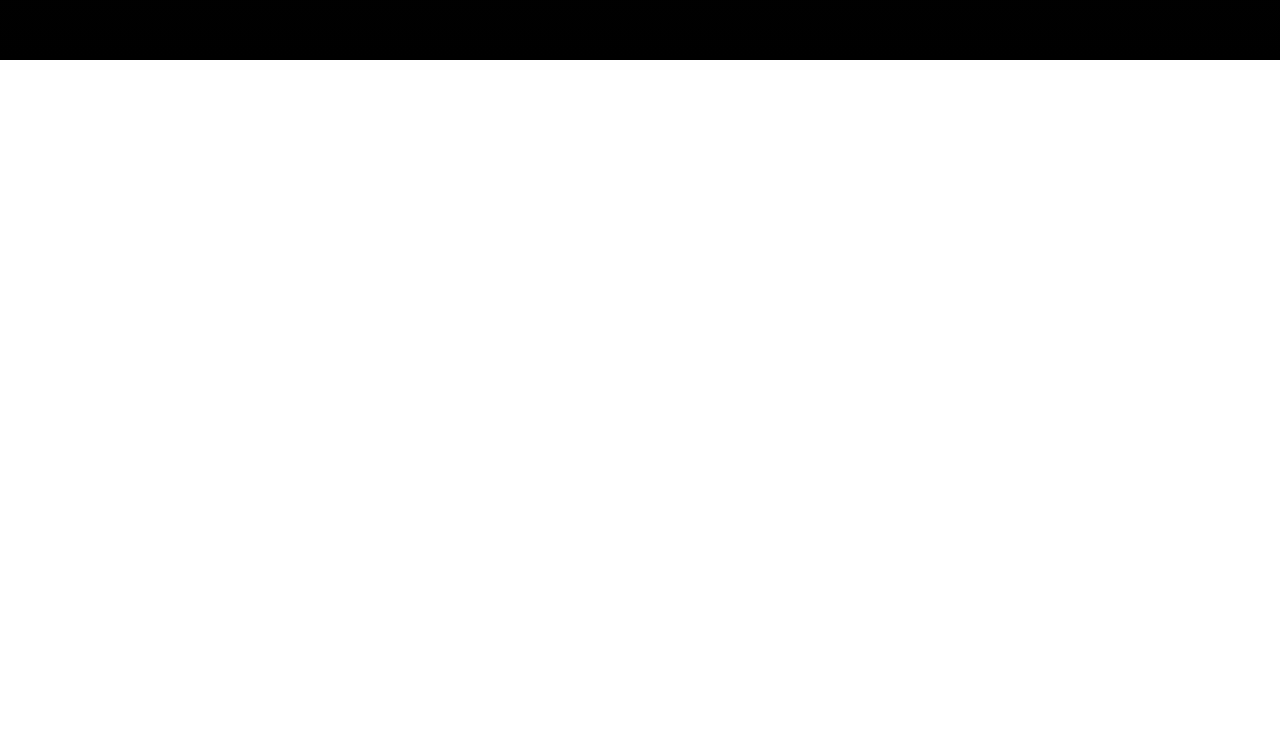
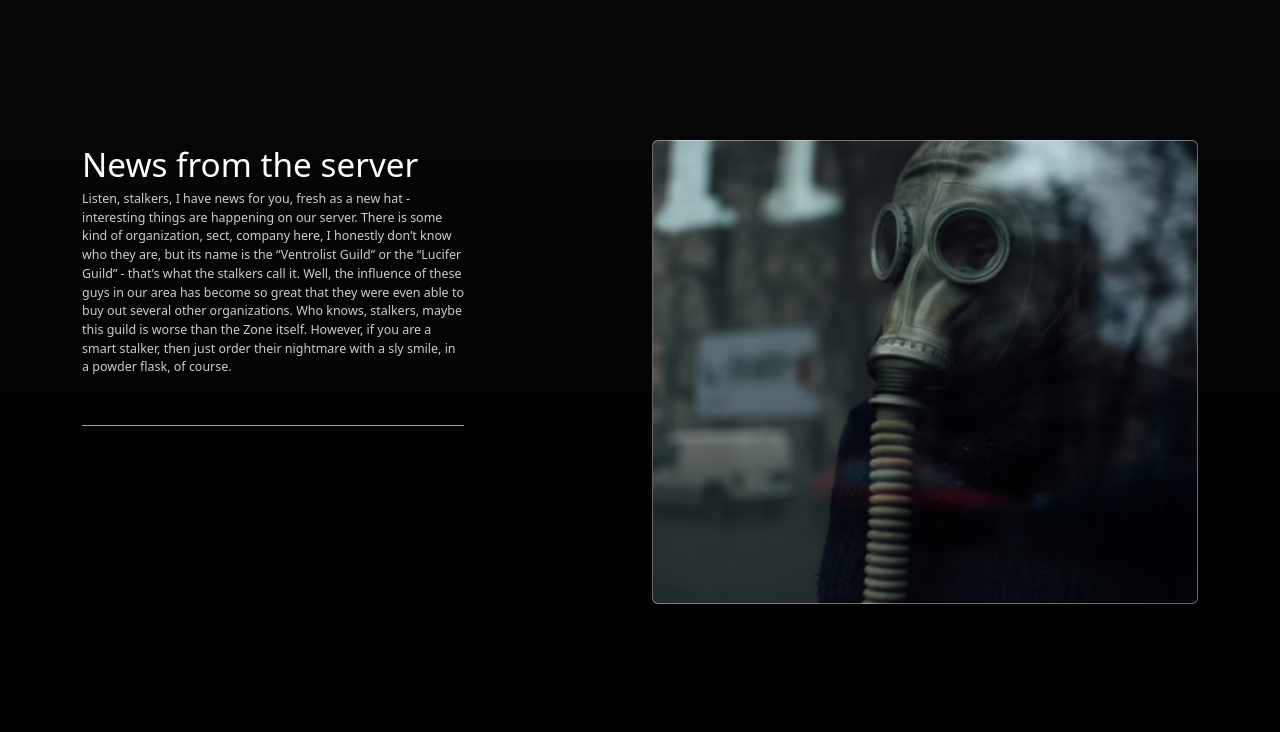
Before and after one commit to Mars-Lucifer/Stalker, a React app: page / in a window 1280 px wide. Shown: the part 1908-2640 px from the top of the page. Before the commit the page ends 1968 px from the top, so only its background shows below. Built offline with nearby package versions, Linux system fonts and the light colour scheme.

Commit message:
add screen 4

```diff
--- a/src/base/css/box.css
+++ b/src/base/css/box.css
@@ -13,7 +13,9 @@
     background-repeat: no-repeat;
     border-radius: 6px;
     border: 1.2px rgba(255, 255, 255, 0.4) solid;
+    margin-top: 10vh;
 }
 
-.img1 {background-image: url("../assets/img/i1.jpg"); margin-top: 10vh;}
-.img2 {background-image: url("../assets/img/i2.jpg"); margin-bottom: 16vh; margin-top: 10vh;}
+.img1 {background-image: url("../assets/img/i1.jpg");}
+.img2 {background-image: url("../assets/img/i2.jpg"); margin-bottom: 16vh;}
+.img3 {background-image: url("../assets/img/i3.jpg"); margin-bottom: 16vh; height: 58vh;}
--- /dev/null
+++ b/src/base/js/screen4.js
@@ -0,0 +1,23 @@
+import React from 'react';
+import TextOne from './text1';
+
+class ScreenFour extends React.Component {
+    render() {
+        return (
+            <div className='Screen'>
+                <div className='container'>
+                    <div className='row'>
+                        <TextOne
+                        title="News from the server"
+                        desc='Listen, stalkers, I have news for you, fresh as a new hat - interesting things are happening on our server. There is some kind of organization, sect, company here, I honestly don’t know who they are, but its name is the “Ventrolist Guild” or the “Lucifer Guild” - that’s what the stalkers call it. Well, the influence of these guys in our area has become so great that they were even able to buy out several other organizations. Who knows, stalkers, maybe this guild is worse than the Zone itself. However, if you are a smart stalker, then just order their nightmare with a sly smile, in a powder flask, of course.'/>
+                        <div className='box__image_one col-lg-6'>
+                            <div className='img img3'></div>
+                        </div>
+                    </div>
+                </div>
+            </div>
+        )
+    }
+}
+
+export default ScreenFour
--- a/src/index.js
+++ b/src/index.js
@@ -5,6 +5,7 @@ import ReactDOMClient from 'react-dom/client';
 import ScreenOne from './base/js/screen1';
 import ScreenTwo from './base/js/screen2';
 import ScreenThree from './base/js/screen3';
+import ScreenFour from './base/js/screen4';
 //CSS
 import './index.css';
 import "./base/css/3D.css"
@@ -20,4 +21,5 @@ app.render(<div>
   <ScreenOne />
   <ScreenTwo />
   <ScreenThree />
+  <ScreenFour />
 </div>)
```
Also changed, not shown: src/base/assets/img/i3.jpg (added).
